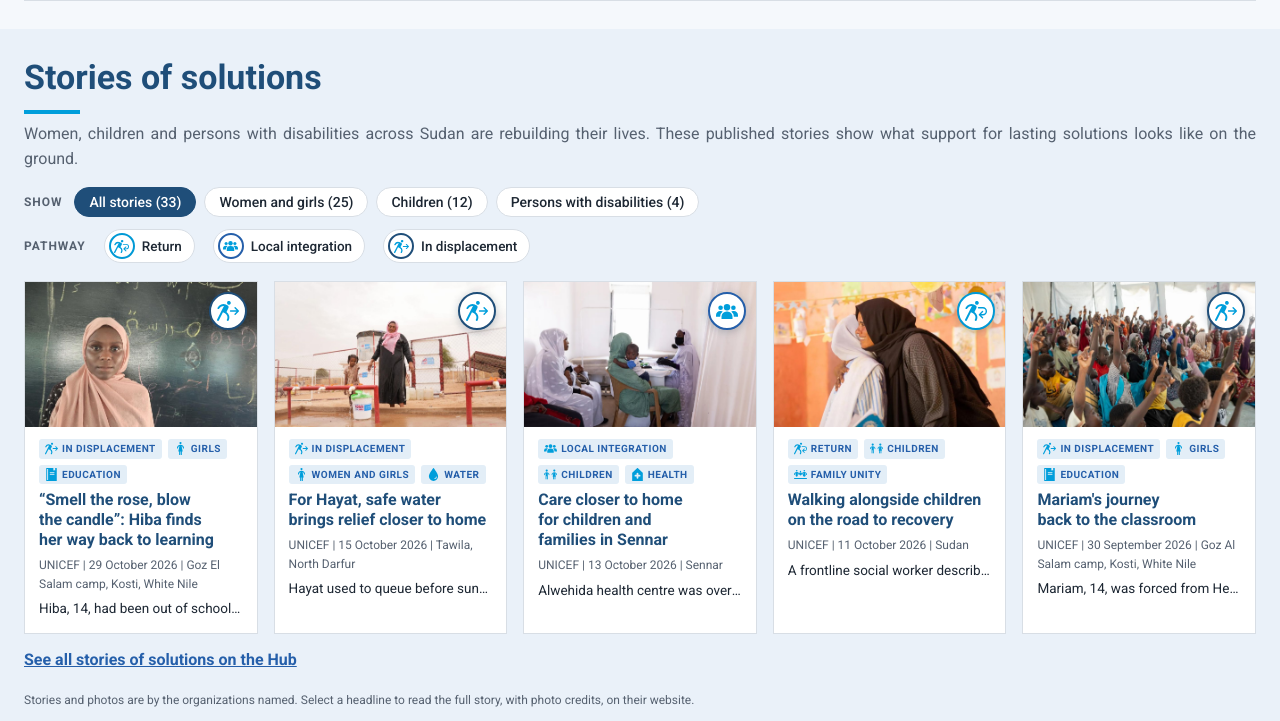
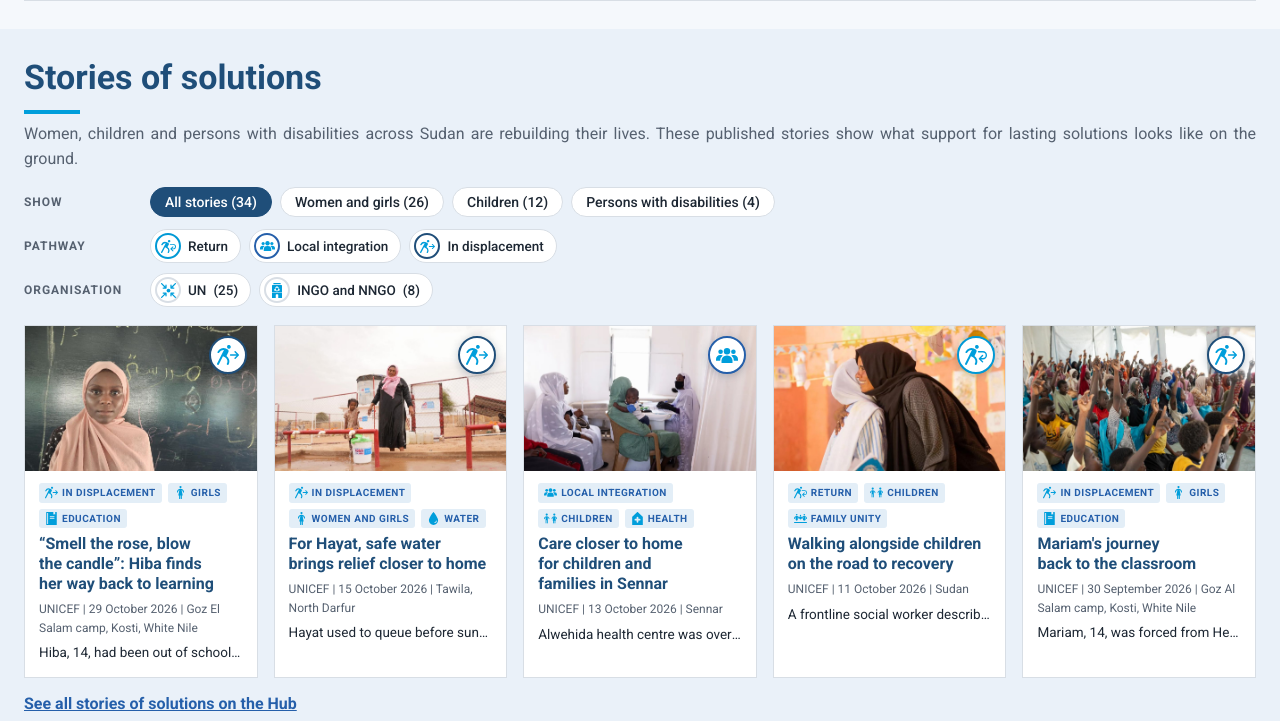
Before and after one commit to mdfazlulkarim/durable-solutions-sudan, a plain HTML site: page index.html in a window 1280 px wide. Shown: the part 3419-4140 px from the top of the page. Drawn offline with Linux system fonts and the light colour scheme.

Commit message:
Overview: organisation filter; ACTED story

```diff
--- a/index.html
+++ b/index.html
@@ -31,7 +31,7 @@
 <link rel="icon" href="sudan/mapping/assets/img/favicon.svg" type="image/svg+xml">
 <link rel="preconnect" href="https://fonts.googleapis.com">
 <link rel="stylesheet" href="https://fonts.googleapis.com/css2?family=Roboto:ital,wght@0,400;0,500;0,700;1,400&display=swap">
-<link rel="stylesheet" href="sudan/assets/hub/hub.css?v=20261109g">
+<link rel="stylesheet" href="sudan/assets/hub/hub.css?v=20261111a">
 <script src="sudan/assets/hub/hub.js?v=20261109g"></script>
 <style>
 /* Layout: Durable Solutions Hub header, then hero banner, then one band per section (figures, solutions, criteria, states, stories, how we work, documents, dashboard, contact). Single light theme, matching the live site. */
@@ -294,6 +294,10 @@ section.band{background:var(--band)}
 .pw-legend .pw-f[aria-pressed="true"]{background:var(--navy-bg,#1f4e79);color:#fff;border-color:var(--navy)}
 .pw-legend .pathway-badge{position:static;width:26px;height:26px;box-shadow:none}
 .pw-legend .pathway-badge img{width:15px;height:15px}
+.chips .lbl,.pw-legend .lbl{min-width:118px;margin-right:0}
+.pw-legend{gap:8px}
+.pw-legend .pathway-badge.org-b{border-color:var(--line)}
+.pw-legend + .pw-legend{margin-top:-8px}
 .no-photo{width:100%;height:100%;display:flex;flex-direction:column;align-items:center;justify-content:center;gap:8px;background:var(--tint);color:var(--navy);font-weight:700}
 .no-photo img{width:64px;height:64px}
 /* Stories: one row, then show all */
@@ -494,6 +498,7 @@ p,section li,.lead,.sources{text-align:justify;hyphens:none;-webkit-hyphens:none
   <div class="sec-head"><h2>Stories of solutions</h2><p>Women, children and persons with disabilities across Sudan are rebuilding their lives. These published stories show what support for lasting solutions looks like on the ground.</p></div>
   <div class="chips" id="story-chips" role="group" aria-label="Filter stories"></div>
   <div class="pw-legend" id="pw-chips" role="group" aria-label="Filter by pathway"><span class="lbl">Pathway</span><button type="button" class="pw-f" data-p="return" aria-pressed="false"><i class="pathway-badge pw-return"><img src="sudan/assets/img/pathway-return.svg" alt=""></i>Return</button><button type="button" class="pw-f" data-p="local-integration" aria-pressed="false"><i class="pathway-badge pw-local-integration"><img src="sudan/assets/img/pathway-local-integration.svg" alt=""></i>Local integration</button><button type="button" class="pw-f" data-p="in-displacement" aria-pressed="false"><i class="pathway-badge pw-in-displacement"><img src="sudan/assets/img/pathway-in-displacement.svg" alt=""></i>In displacement</button></div>
+  <div class="pw-legend" id="org-chips" role="group" aria-label="Filter by organisation"><span class="lbl">Organisation</span><button type="button" class="pw-f" data-o="un" aria-pressed="false"><i class="pathway-badge org-b"><img src="sudan/assets/img/icons/Coordination.svg" alt=""></i>UN<span class="n"></span></button><button type="button" class="pw-f" data-o="ngo" aria-pressed="false"><i class="pathway-badge org-b"><img src="sudan/assets/img/icons/Community-building.svg" alt=""></i>INGO and NNGO<span class="n"></span></button></div>
   <div class="story-grid" id="more"></div>
   <div class="show-all" id="show-all" hidden><button type="button"></button></div>
   <p class="empty" id="no-stories" hidden>No stories match this filter yet.</p>
@@ -613,6 +618,7 @@ const DATA = {
     {groups:["women", "children"], tags:["In displacement", "Girls", "Education"], title:"Mariam's journey back to the classroom", meta:"UNICEF  |  30 September 2026  |  Goz Al Salam camp, Kosti, White Nile", text:"Mariam, 14, was forced from Heglig in South Kordofan and lives in Goz Al Salam camp with her grandparents, apart from her mother. After more than two years out of school, she is back in class at an alternative learning centre and still plans to become a doctor.", img:"sudan/assets/img/story-unicef-kosti-mariam.jpg", alt:"Girls and boys raise their hands at an alternative learning centre in Goz Al Salam camp", credit:"Photo: UNICEF/UN0935513/Ahmed Mohamdeen Elfatih", link:"https://www.unicef.org/sudan/stories/mariams-journey-back-classroom", site:"unicef.org"},
     {groups:["women"], tags:["In displacement", "Women", "Participation"], title:"From the ashes of war: how Sudanese women are rebuilding lives and communities", meta:"UN Women  |  19 August 2026  |  White Nile, River Nile and Northern State", text:"Eshtiyag Ali and Majeeda Al Nour, both 27, were displaced by the war and now help other women. Eshtiyag trained in mediation and peacebuilding. Majeeda coordinates a project for a local women's organisation, linking survivors of violence to services.", img:"sudan/assets/img/story-unwomen-women-leaders.jpg", alt:"Women take part in a community consultation in Talkok locality, Red Sea State", credit:"Photo: UN Women", link:"https://africa.unwomen.org/en/stories/feature-story/2026/08/from-the-ashes-of-war-how-sudanese-women-are-rebuilding-lives-and-communities-amid-conflict", site:"unwomen.org"},
     {groups:["women"], tags:["In displacement", "Women", "Environment"], title:"Leading change in Kaima camp", meta:"UNICEF  |  12 August 2026  |  Tawila, North Darfur", text:"Nura, a former teacher, fled with her three children and started a \"cut one tree, plant five\" drive in Kaima camp. Her community has planted more than 1,700 trees. Her fuel-efficient mud stoves and home gardens have spread to over 60 women.", img:"sudan/assets/img/story-unicef-tawila-trees.jpg", alt:"A mother displaced from Al Fasher holds tree seedlings in Tawila, North Darfur", credit:"Photo: UNICEF/UN0905809/Mohammed Jamal", link:"https://www.unicef.org/sudan/stories/leading-change-kaima-camp", site:"unicef.org"},
+    {groups:["women"], tags:["Return", "Women", "Livelihoods"], title:"Rebuilding a livelihood through cash assistance", meta:"ACTED  |  30 July 2026  |  Tadamon, Blue Nile", text:"Alaa, a widow and mother of five, was displaced to Damazin and has returned home to Roro. With unconditional cash from ACTED, funded by the Sudan Humanitarian Fund, she bought her own tea-selling equipment instead of renting it, so more of what she earns now stays with her family.", link:"https://www.acted.org/en/rebuilding-a-livelihood-through-cash-assistance/", site:"acted.org"},
     {groups:["women"], tags:["Return", "Women", "Water"], title:"Saving $1 million and cutting carbon: solar water in Aj Jazirah", meta:"UNDP  |  26 July 2026  |  Madani, Um Algura and Sharg Aj Jazirah", text:"UNDP solarised and repaired 44 water stations, bringing safe water to 256,640 host residents, IDPs, refugees and returnees. The work cuts running costs by about USD 1 million a year. Fatima Abdulkareem says reliable water in her village is what made her bring her family home.", img:"sudan/assets/img/story-undp-gezira-water.jpg", alt:"A woman stands in front of a water tower in Aj Jazirah", credit:"Photo: UNDP Sudan", link:"https://undpsudan.exposure.co/saving-1-million-and-cutting-carbon-solar-water-systems-restore-lifesaving-access-in-sudans-most-fertile-regions", site:"undp.org"},
     {groups:["women"], tags:["In displacement", "Women", "Education"], title:"\u201cIt made me dream again\u201d: students affected by displacement in Sudan keep their dreams alive through higher education", meta:"UNHCR  |  4 August 2026  |  Port Sudan, Red Sea", text:"DAFI scholarships, supported by UNHCR and the Mastercard Foundation, help refugee and displaced students stay in university with fees, a monthly allowance and mentoring. Sarah, an Eritrean refugee displaced from Khartoum to Madani and then Port Sudan, is completing her degree and teaches kindergarten.", img:"sudan/assets/img/story-unhcr-port-sudan-dafi.jpg", alt:"Sarah reads a picture book to children in a kindergarten classroom", credit:"Photo: UNHCR/Sarah Tehklu", link:"https://www.unhcr.org/africa/news/stories/it-made-me-dream-again-students-affected-displacement-sudan-keep-their-dreams-alive", site:"unhcr.org"},
     {groups:["women"], tags:["Local integration", "Women", "Livelihoods"], title:"Small loans, lasting change: how women are building resilience together in Sudan's White Nile State", meta:"UNHCR  |  13 July 2026  |  Al Jabalain, White Nile", text:"In Mahada village, host and displaced women run a Village Savings and Loans Association with seed money and financial training from UNHCR and the Mastercard Foundation. Hanan used her first loan to cover school costs and build a steadier income for her family.", img:"sudan/assets/img/story-unhcr-white-nile-savings.jpg", alt:"Halima sorts clothing and everyday goods she sells in the shop she opened with a savings group loan", credit:"Photo: UNHCR/Antonia Vadala", link:"https://www.unhcr.org/africa/news/stories/small-loans-lasting-change-how-women-are-building-resilience-together-sudans-white", site:"unhcr.org"},
@@ -826,7 +832,16 @@ showCrit(0);
 
 /* ------------------------------------------------------------------ stories with filter */
 const FILTERS = [["all","All stories"],["women","Women and girls"],["children","Children"],["disability","Persons with disabilities"]];
-let filter = "all", showAll = false, pwf = "";
+let filter = "all", showAll = false, pwf = "", orgf = "";
+// Organisation type from the first part of "meta": UN entities, or international and national NGOs; donors and others count under neither
+const UN_ORG = /^(UN\b|UN |UNICEF|UNHCR|UNDP|UNFPA|UNOPS|UNEP|UN-Habitat|FAO|WFP|IOM|WHO|ILO|OCHA)/;
+const OTHER_ORG = /^(EU\b|European|Embassy|Government|Ministry)/;
+const orgType = s => { const o = s.meta.split("|")[0].trim(); return UN_ORG.test(o) ? "un" : OTHER_ORG.test(o) ? "other" : "ngo"; };
+document.querySelectorAll("#org-chips .pw-f").forEach(b => b.onclick = () => {
+  orgf = orgf === b.dataset.o ? "" : b.dataset.o; showAll = false;
+  document.querySelectorAll("#org-chips .pw-f").forEach(x => x.setAttribute("aria-pressed", x.dataset.o === orgf));
+  renderStories();
+});
 document.querySelectorAll("#pw-chips .pw-f").forEach(b => b.onclick = () => {
   pwf = pwf === b.dataset.p ? "" : b.dataset.p; showAll = false;
   document.querySelectorAll("#pw-chips .pw-f").forEach(x => x.setAttribute("aria-pressed", x.dataset.p === pwf));
@@ -854,14 +869,16 @@ function storyHTML(s){
     <h3><a href="${s.link}" target="_blank" rel="noopener">${esc(s.title)}<span class="sr-only"> (opens ${esc(s.site)})</span></a></h3><div class="meta">${esc(s.meta)}</div><p class="one" title="${esc(s.text)}">${esc(s.text)}</p></div></article>`;
 }
 function renderStories(){
-  const list = DATA.stories.filter(s => (filter === "all" || s.groups.includes(filter)) && (!pwf || PATHWAY[s.tags[0]] === pwf));
+  const byPw = s => !pwf || PATHWAY[s.tags[0]] === pwf, byOrg = s => !orgf || orgType(s) === orgf, byGroup = s => filter === "all" || s.groups.includes(filter);
+  const list = DATA.stories.filter(s => byGroup(s) && byPw(s) && byOrg(s));
+  document.querySelectorAll("#org-chips .pw-f").forEach(b => { b.querySelector(".n").textContent = `(${DATA.stories.filter(s => byGroup(s) && byPw(s) && orgType(s) === b.dataset.o).length})`; });
   const shown = showAll ? list : list.slice(0, SHOW);
   $("#more").innerHTML = shown.map(storyHTML).join("");
   $("#show-all").hidden = list.length <= SHOW;
   $("#show-all button").textContent = showAll ? "Show fewer stories" : `Show all ${list.length} stories`;
   $("#no-stories").hidden = list.length > 0;
   $("#story-chips").innerHTML = `<span class="lbl">Show</span>` + FILTERS.map(([k, l]) => {
-    const base = DATA.stories.filter(s => !pwf || PATHWAY[s.tags[0]] === pwf);
+    const base = DATA.stories.filter(s => byPw(s) && byOrg(s));
     const n = k === "all" ? base.length : base.filter(s => s.groups.includes(k)).length;
     return `<button class="chip" data-f="${k}" aria-pressed="${k === filter}">${l} (${n})</button>`;
   }).join("");
```
